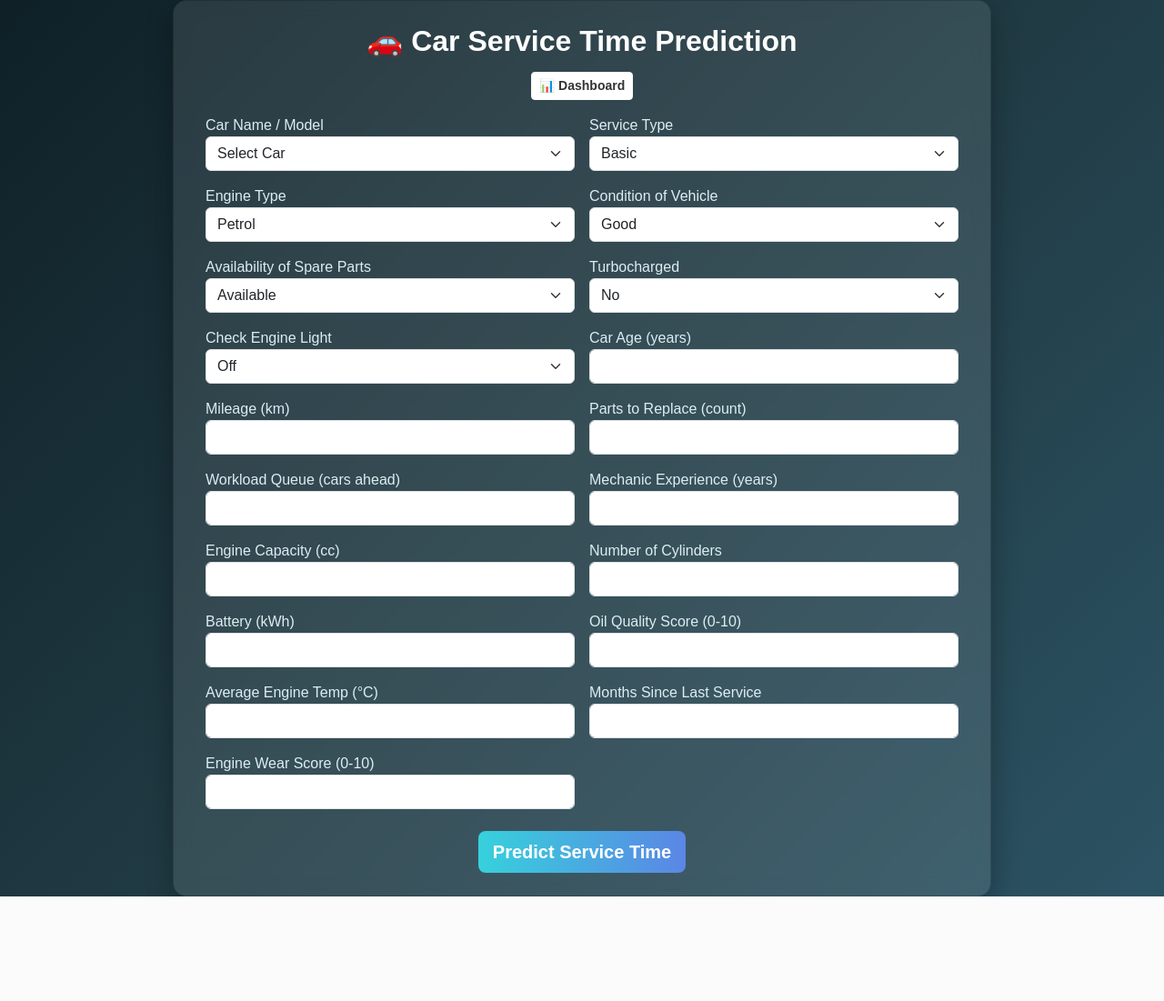
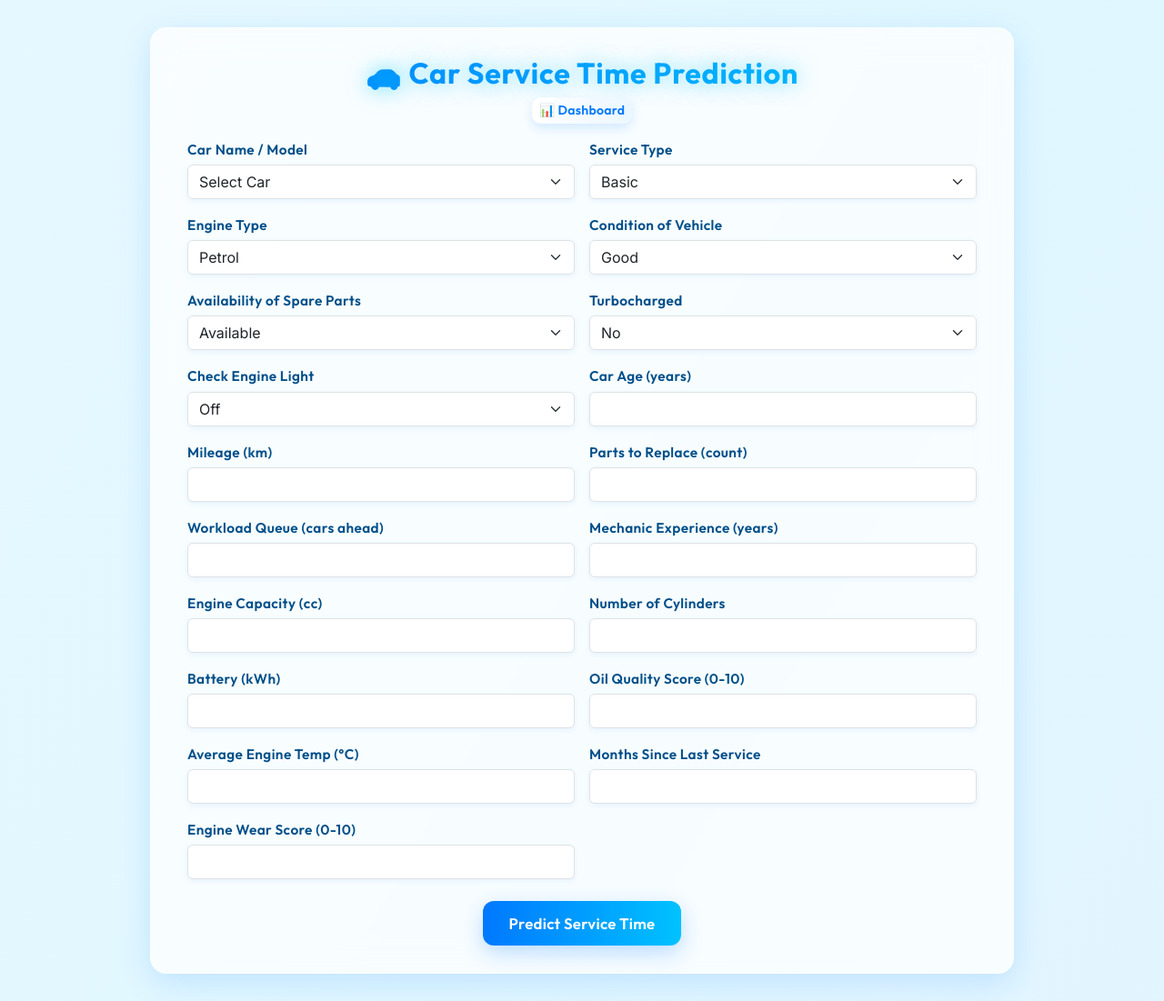
Before and after one commit to ShubhSN17/car-service-time-prediction, a Flask app: page / in a window 1280 px wide. Shown: the whole page at 91% size. Before the commit the page ends 986 px from the top, so only its background shows below. Run offline with Flask 3, Linux system fonts and the light colour scheme; parts of the project's set-up code (start-up, migrations or seed data) failed here and were passed over.

Commit message:
Finalize changes

```diff
--- a/predicted_records.csv
+++ b/predicted_records.csv
@@ -4,3 +4,4 @@ Maruti Swift,Electrical,Electric,1,1,1,1,87400.0,5.0,1900.0,7.0,5.0,95.0,9.0,24.
 Tata Harrier,Transmission,Petrol,2,2,0,0,56000.0,14.0,2200.0,6.0,6.0,104.0,5.0,26.56
 Tata Nexon,Full,Diesel,0,0,1,1,78000.0,15.0,1600.0,5.0,3.0,108.0,9.0,33.04
 Toyota Fortuner,Engine Repair,Petrol,2,2,0,0,200.0,1.0,1900.0,9.0,8.0,78.0,2.0,7.1
+Hyundai Creta,Full,Diesel,2,1,1,1,2300.0,5.0,2500.0,8.0,8.0,95.0,6.0,10.89
--- a/static/style.css
+++ b/static/style.css
@@ -1,24 +1,24 @@
+@import url('https://fonts.googleapis.com/css2?family=Inter:wght@400;500;600;700&family=Outfit:wght@500;600;700&display=swap');
+
 /* =========================
-🌟 GLOBAL STYLING & TYPOGRAPHY
+✨ GLOBAL STYLING
 ========================= */
-@import url('https://fonts.googleapis.com/css2?family=Manrope:wght@400;500;600;700&family=Poppins:wght@400;500;600;700&display=swap');
-
 * {
   box-sizing: border-box;
   transition: all 0.3s ease;
+  scroll-behavior: smooth;
 }
 
 body {
-  font-family: 'Manrope', 'Poppins', sans-serif;
+  font-family: 'Inter', sans-serif;
   background: linear-gradient(120deg, #f0faff, #e0f7ff, #e8f0ff);
   background-size: 300% 300%;
   animation: bgFlow 10s ease infinite;
-  color: #1a1a1a;
+  color: #222;
   margin: 0;
   min-height: 100vh;
   overflow-x: hidden;
   letter-spacing: 0.2px;
-  line-height: 1.6;
 }
 
 @keyframes bgFlow {
@@ -32,24 +32,24 @@ body {
 ========================= */
 .card, .container {
   background: rgba(255, 255, 255, 0.75);
-  backdrop-filter: blur(14px);
-  border-radius: 16px;
-  box-shadow: 0 8px 25px rgba(0, 120, 255, 0.15);
-  border: 1px solid rgba(255, 255, 255, 0.3);
-  padding: 28px 36px;
-  margin: 20px auto;
+  backdrop-filter: blur(18px);
+  border-radius: 18px;
+  box-shadow: 0 10px 35px rgba(0, 120, 255, 0.15);
+  border: 1px solid rgba(255, 255, 255, 0.4);
+  padding: 30px 40px;
+  margin: 30px auto;
   width: 90%;
-  max-width: 900px;
+  max-width: 950px;
   animation: fadeIn 0.8s ease-out;
 }
 
 .card:hover, .container:hover {
-  transform: translateY(-3px);
-  box-shadow: 0 10px 35px rgba(0, 120, 255, 0.25);
+  transform: translateY(-4px);
+  box-shadow: 0 12px 40px rgba(0, 120, 255, 0.25);
 }
 
 @keyframes fadeIn {
-  0% { opacity: 0; transform: translateY(10px); }
+  0% { opacity: 0; transform: translateY(12px); }
   100% { opacity: 1; transform: translateY(0); }
 }
 
@@ -58,110 +58,119 @@ body {
 ========================= */
 .heading, h2 {
   text-align: center;
-  font-family: 'Poppins', sans-serif;
+  font-family: 'Outfit', sans-serif;
   font-weight: 700;
-  font-size: 1.9rem;
-  letter-spacing: 0.5px;
+  color: #0078ff;
+  letter-spacing: 0.8px;
   background: linear-gradient(90deg, #0078ff, #00c2ff);
   -webkit-background-clip: text;
   -webkit-text-fill-color: transparent;
-  margin-bottom: 10px;
-  animation: glow 2s infinite alternate;
+  text-shadow: 0 0 10px rgba(0, 180, 255, 0.15);
+  animation: glow 2.5s infinite alternate;
 }
 
 @keyframes glow {
-  0% { text-shadow: 0 0 10px rgba(0, 200, 255, 0.3); }
-  100% { text-shadow: 0 0 25px rgba(0, 200, 255, 0.7); }
+  0% { text-shadow: 0 0 10px rgba(0, 200, 255, 0.2); }
+  100% { text-shadow: 0 0 25px rgba(0, 200, 255, 0.6); }
 }
 
 /* =========================
-📋 LABELS & INPUTS
+🧭 NAVBAR / LIGHT BUTTON
+========================= */
+.btn-light, .btn-nav {
+  background: linear-gradient(90deg, #ffffff, #ebf7ff);
+  color: #0078ff;
+  border: none;
+  border-radius: 10px;
+  font-weight: 600;
+  letter-spacing: 0.3px;
+  font-family: 'Outfit', sans-serif;
+  box-shadow: 0 5px 12px rgba(0, 120, 255, 0.15);
+  transition: all 0.3s ease;
+}
+
+.btn-light:hover, .btn-nav:hover {
+  background: linear-gradient(90deg, #00aaff, #0078ff);
+  color: #fff;
+  transform: translateY(-3px);
+  box-shadow: 0 8px 18px rgba(0, 120, 255, 0.35);
+}
+
+/* =========================
+📄 FORM INPUTS
 ========================= */
 label {
-  font-family: 'Manrope', sans-serif;
   font-weight: 600;
   color: #004f8a;
-  letter-spacing: 0.3px;
+  font-family: 'Outfit', sans-serif;
+  letter-spacing: 0.4px;
+  margin-bottom: 5px;
+  font-size: 0.96rem;
 }
 
 input, select {
-  font-family: 'Poppins', sans-serif;
-  background: rgba(255, 255, 255, 0.9);
+  background: rgba(255, 255, 255, 0.95);
   border: 1.5px solid #b8e1ff;
   border-radius: 10px;
-  padding: 10px;
-  color: #004f8a;
+  padding: 10px 12px;
+  color: #003f7d;
   font-weight: 500;
   font-size: 0.95rem;
+  font-family: 'Inter', sans-serif;
+  box-shadow: 0 2px 6px rgba(0, 120, 255, 0.08);
 }
 
 input:focus, select:focus {
   outline: none;
   border-color: #0078ff;
-  box-shadow: 0 0 10px rgba(0, 120, 255, 0.35);
+  box-shadow: 0 0 10px rgba(0, 120, 255, 0.3);
   transform: scale(1.02);
 }
 
 /* =========================
-🚀 BUTTONS
+🚀 PRIMARY BUTTON
 ========================= */
 .btn-primary {
   background: linear-gradient(90deg, #0078ff, #00c2ff);
   color: #fff;
   border: none;
   border-radius: 12px;
-  font-family: 'Poppins', sans-serif;
   font-weight: 600;
-  padding: 12px 25px;
   font-size: 1.05rem;
+  letter-spacing: 0.3px;
+  padding: 12px 28px;
   box-shadow: 0 8px 25px rgba(0, 120, 255, 0.25);
-  letter-spacing: 0.3px;
+  font-family: 'Outfit', sans-serif;
   transition: all 0.3s ease;
 }
 
 .btn-primary:hover {
   background: linear-gradient(90deg, #00c2ff, #0078ff);
-  transform: translateY(-3px) scale(1.03);
+  transform: scale(1.05);
   box-shadow: 0 10px 30px rgba(0, 120, 255, 0.4);
-}
-
-.btn-light {
-  font-family: 'Manrope', sans-serif;
-  font-weight: 600;
-  background-color: #fff;
-  color: #0078ff;
-  border-radius: 8px;
-  box-shadow: 0 5px 12px rgba(0, 120, 255, 0.15);
-}
-
-.btn-light:hover {
-  background-color: #0078ff;
-  color: white;
-  transform: translateY(-2px);
-  box-shadow: 0 8px 15px rgba(0, 120, 255, 0.3);
 }
 
 /* =========================
 💬 RESULT BOX
 ========================= */
 .result-box {
+  text-align: center;
   background: rgba(255, 255, 255, 0.85);
+  border: 1px solid rgba(0, 120, 255, 0.2);
+  color: #0078ff;
   border-radius: 12px;
-  border: 1px solid rgba(0, 120, 255, 0.2);
-  text-align: center;
   padding: 20px;
-  margin-top: 20px;
-  color: #0078ff;
+  margin-top: 25px;
   font-weight: 700;
-  font-family: 'Poppins', sans-serif;
+  font-family: 'Outfit', sans-serif;
   font-size: 1.25rem;
-  box-shadow: 0 6px 25px rgba(0, 120, 255, 0.2);
-  animation: fadeUp 0.8s ease;
+  box-shadow: 0 5px 20px rgba(0, 120, 255, 0.25);
+  animation: popUp 0.7s ease;
 }
 
-@keyframes fadeUp {
-  0% { opacity: 0; transform: translateY(10px); }
-  100% { opacity: 1; transform: translateY(0); }
+@keyframes popUp {
+  0% { opacity: 0; transform: scale(0.95); }
+  100% { opacity: 1; transform: scale(1); }
 }
 
 /* =========================
@@ -169,9 +178,9 @@ input:focus, select:focus {
 ========================= */
 .table {
   background: white;
-  border-radius: 10px;
+  border-radius: 12px;
   overflow: hidden;
-  font-family: 'Manrope', sans-serif;
+  font-family: 'Inter', sans-serif;
 }
 
 th {
@@ -180,17 +189,16 @@ th {
   text-transform: uppercase;
   font-weight: 600;
   border: none;
-  letter-spacing: 0.5px;
+  letter-spacing: 0.4px;
 }
 
 td {
   color: #004f8a;
   font-weight: 500;
-  letter-spacing: 0.2px;
 }
 
 tr:nth-child(even) {
-  background-color: #f2f8ff;
+  background-color: #f3f9ff;
 }
 
 tr:hover {
@@ -199,46 +207,73 @@ tr:hover {
 }
 
 /* =========================
-📈 DASHBOARD SUMMARY CARDS
+📈 STATS & CHART
 ========================= */
 .summary-box {
   background: linear-gradient(135deg, #ffffff, #eaf6ff);
+  color: #0078ff;
   border-radius: 14px;
-  color: #0078ff;
   padding: 20px;
-  box-shadow: 0 4px 20px rgba(0, 120, 255, 0.15);
-  font-family: 'Poppins', sans-serif;
+  box-shadow: 0 6px 20px rgba(0, 120, 255, 0.15);
   transition: 0.3s ease;
 }
 
 .summary-box:hover {
-  transform: translateY(-6px);
-  box-shadow: 0 8px 25px rgba(0, 120, 255, 0.3);
+  transform: translateY(-5px);
+  box-shadow: 0 10px 25px rgba(0, 120, 255, 0.25);
 }
 
 .summary-box h5 {
+  font-family: 'Outfit', sans-serif;
   font-weight: 600;
-  letter-spacing: 0.3px;
-  color: #004f8a;
+  letter-spacing: 0.4px;
 }
 
 .summary-box p {
-  font-size: 1.6rem;
+  font-family: 'Inter', sans-serif;
   font-weight: 700;
+  font-size: 1.8rem;
   color: #0078ff;
 }
 
 /* =========================
-🌟 RESPONSIVE
+🌟 SCROLLBAR
+========================= */
+::-webkit-scrollbar {
+  width: 10px;
+}
+
+::-webkit-scrollbar-thumb {
+  background: linear-gradient(180deg, #00c2ff, #0078ff);
+  border-radius: 6px;
+}
+
+::-webkit-scrollbar-track {
+  background: rgba(255, 255, 255, 0.5);
+}
+
+/* =========================
+📱 RESPONSIVE DESIGN
 ========================= */
 @media (max-width: 768px) {
+  .card, .container {
+    width: 95%;
+    padding: 20px;
+  }
+
+  .btn-primary {
+    width: 100%;
+  }
+
+  .summary-box {
+    margin-bottom: 15px;
+  }
+
   .heading {
     font-size: 1.6rem;
   }
-  .btn-primary {
-    width: 100%;
-  }
-  label {
+
+  th, td {
     font-size: 0.9rem;
   }
 }
--- a/templates/index.html
+++ b/templates/index.html
@@ -5,78 +5,7 @@
   <meta name="viewport" content="width=device-width, initial-scale=1.0" />
   <title>Car Service Time Prediction</title>
   <link href="https://cdn.jsdelivr.net/npm/bootstrap@5.3.0/dist/css/bootstrap.min.css" rel="stylesheet">
-  <style>
-    body {
-      background: linear-gradient(135deg, #0f2027, #203a43, #2c5364);
-      min-height: 100vh;
-      display: flex;
-      align-items: center;
-      justify-content: center;
-      color: #fff;
-      font-family: 'Poppins', sans-serif;
-    }
-
-    .card {
-      background: rgba(255, 255, 255, 0.1);
-      backdrop-filter: blur(10px);
-      border-radius: 15px;
-      padding: 25px 35px;
-      width: 95%;
-      max-width: 900px;
-      box-shadow: 0 10px 30px rgba(0, 0, 0, 0.3);
-    }
-
-    .heading {
-      text-align: center;
-      font-weight: 600;
-      color: #fff;
-      margin-bottom: 15px;
-    }
-
-    select, input {
-      background-color: rgba(255, 255, 255, 0.2);
-      color: #fff;
-      border: none;
-      border-radius: 8px;
-    }
-
-    select:focus, input:focus {
-      outline: none;
-      box-shadow: 0 0 5px #4ca1af;
-    }
-
-    label {
-      font-weight: 500;
-      color: #dceef3;
-    }
-
-    .btn-primary {
-      background: linear-gradient(90deg, #36d1dc, #5b86e5);
-      border: none;
-      font-weight: bold;
-      transition: 0.3s;
-    }
-
-    .btn-primary:hover {
-      transform: scale(1.05);
-      background: linear-gradient(90deg, #5b86e5, #36d1dc);
-    }
-
-    .btn-light {
-      background-color: #fff;
-      color: #333;
-      font-weight: bold;
-    }
-
-    .result-box {
-      text-align: center;
-      margin-top: 20px;
-      background: rgba(255, 255, 255, 0.2);
-      padding: 15px;
-      border-radius: 10px;
-      font-size: 1.3rem;
-    }
-  </style>
+  <link rel="stylesheet" href="{{ url_for('static', filename='style.css') }}">
 </head>
 
 <body>
```
Also changed, not shown: templates/dashboard.html (+4 -37 lines), static/dashboard_chart.png.
